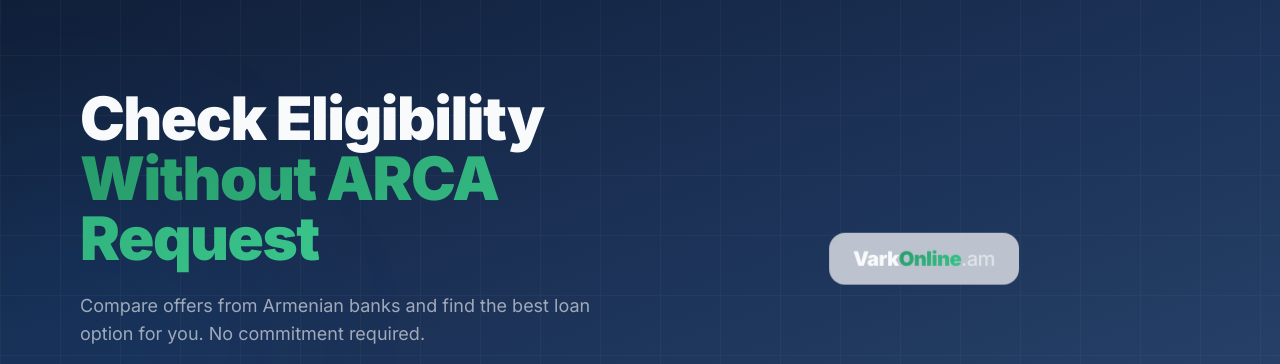
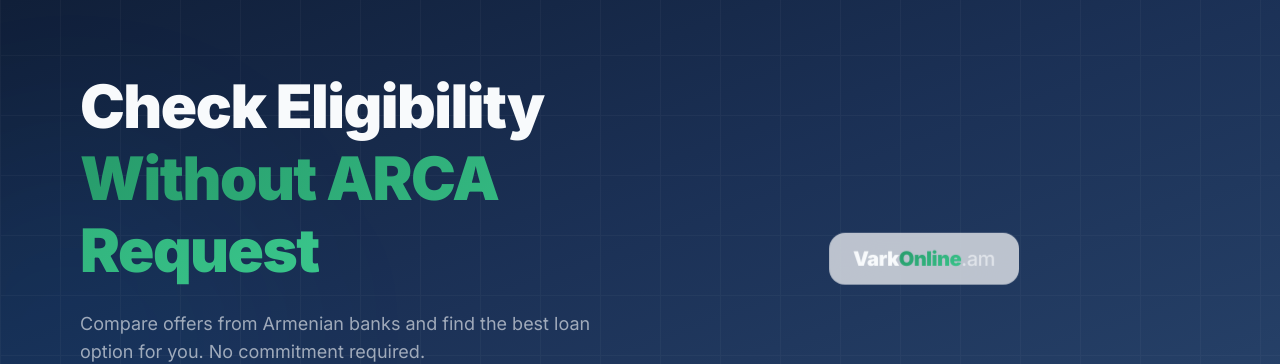
Before and after one commit to Garik-M/varkonline, a React (Vite) app: page /en in a window 1280 px wide. Shown: the part 190-554 px from the top of the page. Built offline with nearby package versions, Linux system fonts and the light colour scheme; no server answers.

Commit message:
hero section line height

```diff
--- a/src/components/HeroSection.tsx
+++ b/src/components/HeroSection.tsx
@@ -62,7 +62,7 @@ export default function HeroSection() {
         <div className="flex flex-col lg:flex-row items-center gap-8 lg:gap-4">
           {/* LEFT COLUMN — text content, no animation */}
           <div className="flex-1 text-center lg:text-left">
-            <h1 className="text-3xl sm:text-4xl md:text-5xl lg:text-6xl font-black text-primary-foreground leading-[1.3] mb-6">
+            <h1 className="text-3xl sm:text-4xl md:text-5xl lg:text-6xl font-black text-primary-foreground sm:leading-[1.3] lg:leading-[1.2] md:leading-[1.2] mb-6">
               {t("hero.title1")}
               <br />
               <span className="text-gradient-accent">{t("hero.title2")}</span>
```
